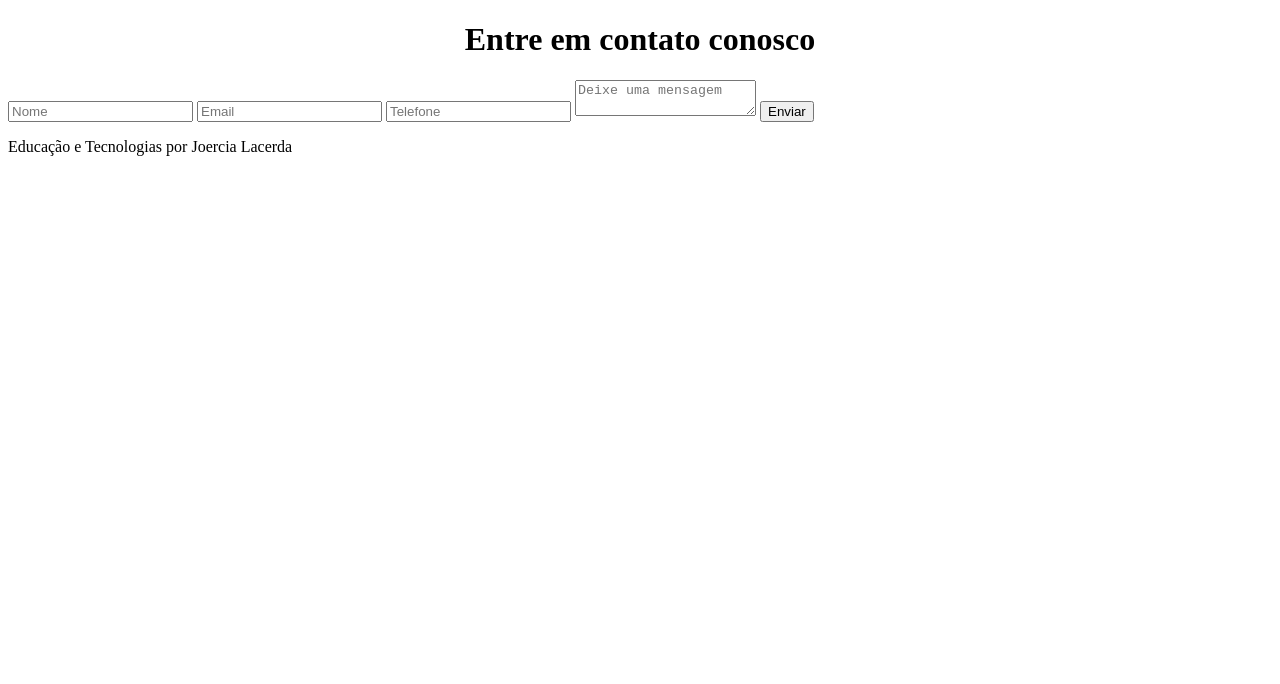
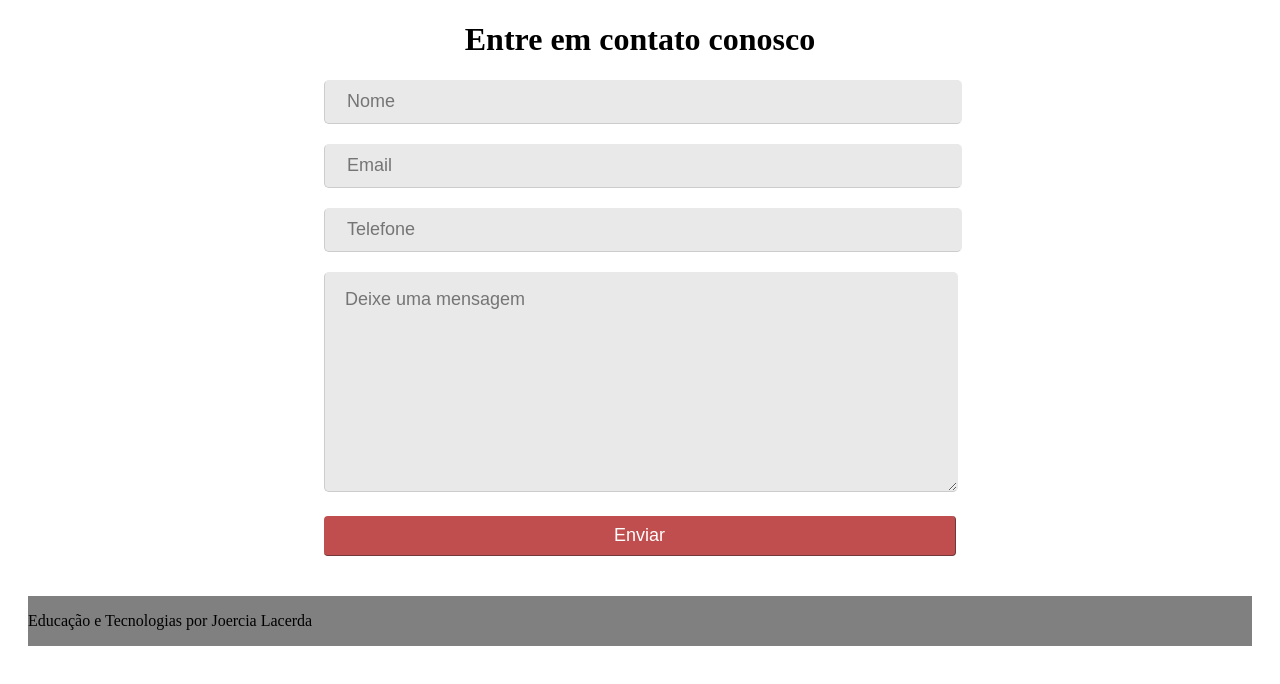
Before and after one commit to Rebehk/Atividade---Semana-6, a plain HTML site: page index.html in a window 1280 px wide. Drawn offline with Linux system fonts and the light colour scheme.

Commit message:
Adicionando CSS

```diff
--- /dev/null
+++ b/estilo.css
@@ -0,0 +1,81 @@
+.container {
+    width: 50%;
+    margin: 0 auto;
+  }
+
+  .form-contact {
+    width: 100%;
+    font-family: "Arial", Times, serif;
+  }
+
+  .form-contact-input {
+    width: 100%;
+    color: #292929;
+    font-size: 18px;
+    background-color: #E9E9E9;
+    border: 1px solid #E9E9E9;
+    -moz-border-radius: 5px;
+    -webkit-border-radius: 5px;
+    border-radius: 5px;
+    height: 40px;
+    margin-bottom: 20px;
+    border-bottom: 1px solid #ccc;
+    border-left: 1px solid #ccc;
+    text-indent: 20px;
+  }
+
+  .form-contact-textarea {
+    width: 100%;
+    color: #292929;
+    font-size: 18px;
+    background-color: #E9E9E9;
+    border: 1px solid #E9E9E9;
+    -moz-border-radius: 5px;
+    -webkit-border-radius: 5px;
+    border-radius: 5px;
+    height: 200px;
+    margin-bottom: 20px;
+    border-bottom: 1px solid #ccc;
+    border-left: 1px solid #ccc;
+    text-indent: 20px;
+    padding-top: 16px;
+    padding-left: 0;
+    padding-right: 0;
+    font-family: "Arial", Times, serif;
+  }
+
+  .form-contact-button {
+    width: 100%;
+    font-size: 18px;
+    border-radius: 4px;
+    color: #fff;
+    height: 40px;
+    opacity: .8;
+    margin-bottom: 20px;
+    cursor: pointer;
+    background: #B22222;
+    display: block;
+    border: none;
+    border-bottom: 1px solid #500707;
+    border-right: 1px solid #500707;
+    transition: 1s;
+  }
+
+  .form-contact-button:hover {
+    opacity: 1;
+  }
+
+  footer {
+    background:white;
+    padding: 20px;
+
+}
+
+.container_rodape {
+    width: 100%;
+    display: flex;
+    justify-content: space-between;
+    align-items: center;
+    flex-wrap: wrap-reverse;
+    background: grey;
+}
--- a/index.html
+++ b/index.html
@@ -3,7 +3,9 @@
 <head>
     <meta charset="UTF-8">
     <title>Educação e Tecnologias</title>
+    <link rel="stylesheet" type="text/css" href="estilo.css"/>
 </head>
+
 <body>
     <div style="text-align:center">
         <h1>Entre em contato conosco</h1>
@@ -20,13 +22,11 @@
   </div>
 
 <footer>
-
     <div class="container_rodape">
 
         <p>Educação e Tecnologias por Joercia Lacerda</p>
 
     </div>
-
 </footer>
 
 </body>
```
